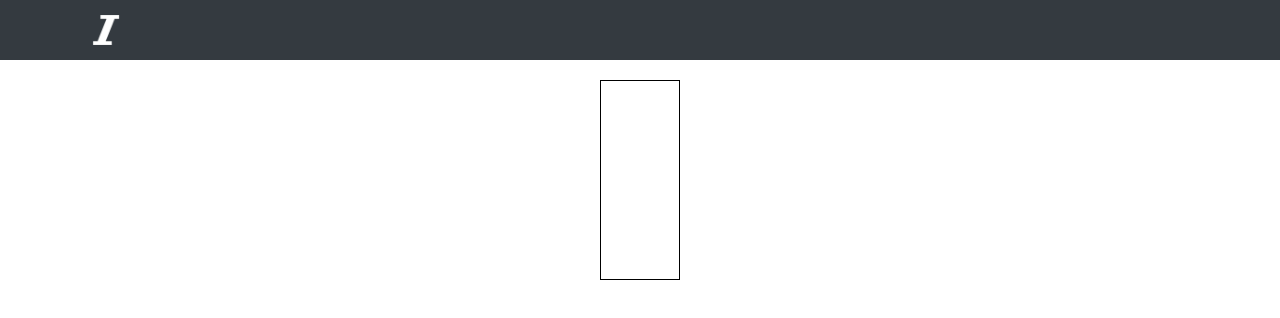
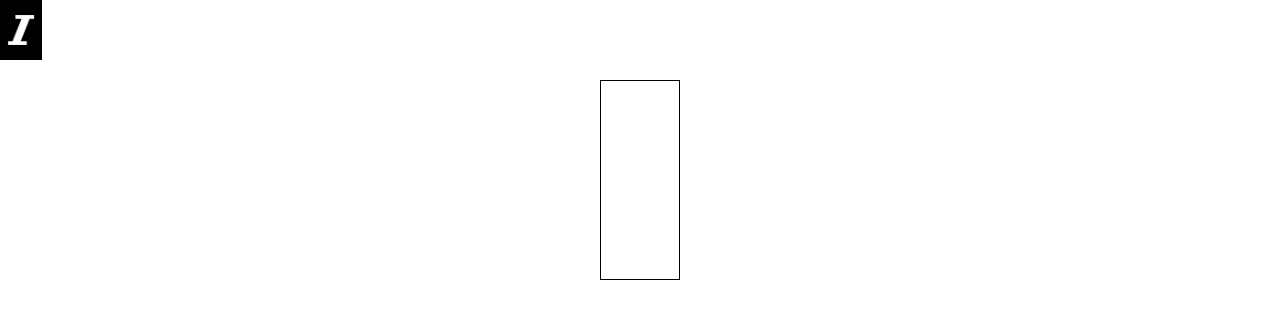
Before and after one commit to Kanchana9889/assignment_01, a plain HTML site: page index.html in a window 1280 px wide. Drawn offline with nearby package versions, Linux system fonts and the light colour scheme.

Commit message:
italic button and js

```diff
--- a/index.html
+++ b/index.html
@@ -16,16 +16,11 @@
 <body>
 
     <!--  Remove this div once you are started -->
-    <Div>
-        <div class="toolbar bg-dark">
-            <div class="container">
+
             <button class="italic" onclick="italic()">
                 <img src="Resources/italic-xxl.png" width="30">
             </button>
-        </div>
 
-
-        </div>
 
     <div id="containereditor" contenteditable="true"></div>
 
```
